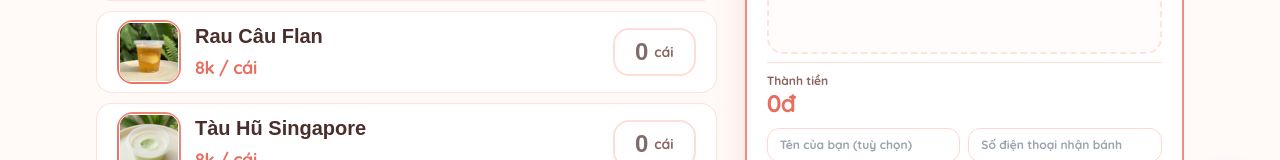
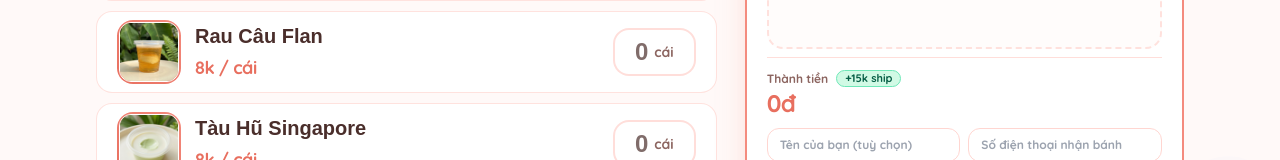
Before and after one commit to kura-hashed/flandi, a Next.js app: page /order in a window 1280 px wide. Shown: the part 474-634 px from the top of the page. Built offline with nearby package versions, Linux system fonts and the light colour scheme; a web font is replaced by a local one.

Commit message:
feat(order): add green freeship / +15k ship badge next to Thành tiền label

```diff
--- a/src/app/order/page.tsx
+++ b/src/app/order/page.tsx
@@ -748,18 +748,24 @@ export default function QuickSingleScreenOrderPage() {
                     {/* Thành tiền 2 dòng */}
                     <div className="flex items-center justify-between pt-0.5">
                       <div>
-                        <span className="text-xs font-extrabold text-flandi-muted block leading-none mb-1">
-                          Thành tiền
-                        </span>
+                        <div className="flex items-center gap-2 mb-1">
+                          <span className="text-xs font-extrabold text-flandi-muted leading-none">
+                            Thành tiền
+                          </span>
+                          {subtotal > 0 && subtotal >= freeShipMin ? (
+                            <span className="px-2 py-0.5 rounded-full bg-emerald-100 text-emerald-800 border border-emerald-300 text-[11px] font-black leading-none shadow-2xs">
+                              Freeship
+                            </span>
+                          ) : (
+                            <span className="px-2 py-0.5 rounded-full bg-emerald-100 text-emerald-800 border border-emerald-300 text-[11px] font-black leading-none shadow-2xs">
+                              +15k ship
+                            </span>
+                          )}
+                        </div>
                         <span className="text-2xl font-black text-flandi-coral tracking-tight leading-none">
                           {formatVND(grandTotal)}
                         </span>
                       </div>
-                      {subtotal >= freeShipMin && (
-                        <span className="px-2.5 py-1 rounded-full bg-emerald-100 text-emerald-800 text-xs font-black">
-                          Freeship
-                        </span>
-                      )}
                     </div>
                   </div>
 
@@ -927,9 +933,13 @@ export default function QuickSingleScreenOrderPage() {
                       <span className="text-xs sm:text-sm font-extrabold text-flandi-muted">
                         Thành tiền
                       </span>
-                      {subtotal > 0 && subtotal >= freeShipMin && (
-                        <span className="px-2 py-0.5 rounded-full bg-emerald-100 text-emerald-800 text-[10px] sm:text-xs font-black">
+                      {subtotal > 0 && subtotal >= freeShipMin ? (
+                        <span className="px-2 py-0.5 rounded-full bg-emerald-100 text-emerald-800 border border-emerald-300 text-[10px] sm:text-xs font-black shadow-2xs">
                           Freeship
+                        </span>
+                      ) : (
+                        <span className="px-2 py-0.5 rounded-full bg-emerald-100 text-emerald-800 border border-emerald-300 text-[10px] sm:text-xs font-black shadow-2xs">
+                          +15k ship
                         </span>
                       )}
                     </div>
@@ -970,9 +980,13 @@ export default function QuickSingleScreenOrderPage() {
                         <span className="text-xs sm:text-sm font-extrabold text-flandi-muted">
                           Thành tiền
                         </span>
-                        {subtotal > 0 && subtotal >= freeShipMin && (
-                          <span className="px-2 py-0.5 rounded-full bg-emerald-100 text-emerald-800 text-[10px] sm:text-xs font-black">
+                        {subtotal > 0 && subtotal >= freeShipMin ? (
+                          <span className="px-2 py-0.5 rounded-full bg-emerald-100 text-emerald-800 border border-emerald-300 text-[10px] sm:text-xs font-black shadow-2xs">
                             Freeship
+                          </span>
+                        ) : (
+                          <span className="px-2 py-0.5 rounded-full bg-emerald-100 text-emerald-800 border border-emerald-300 text-[10px] sm:text-xs font-black shadow-2xs">
+                            +15k ship
                           </span>
                         )}
                       </div>
```
